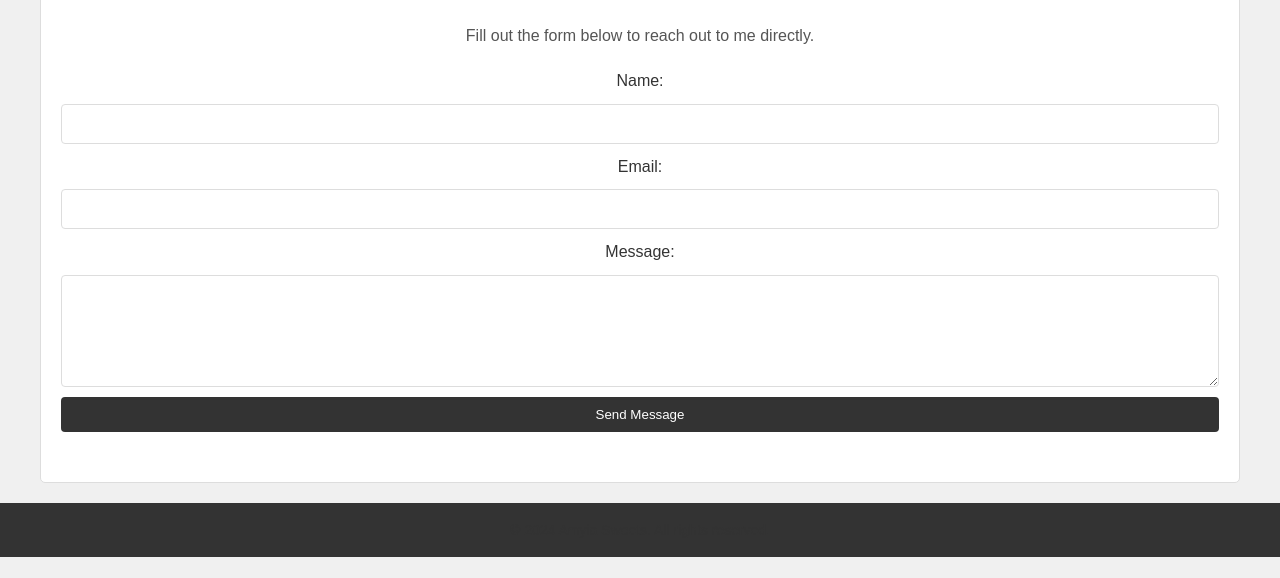
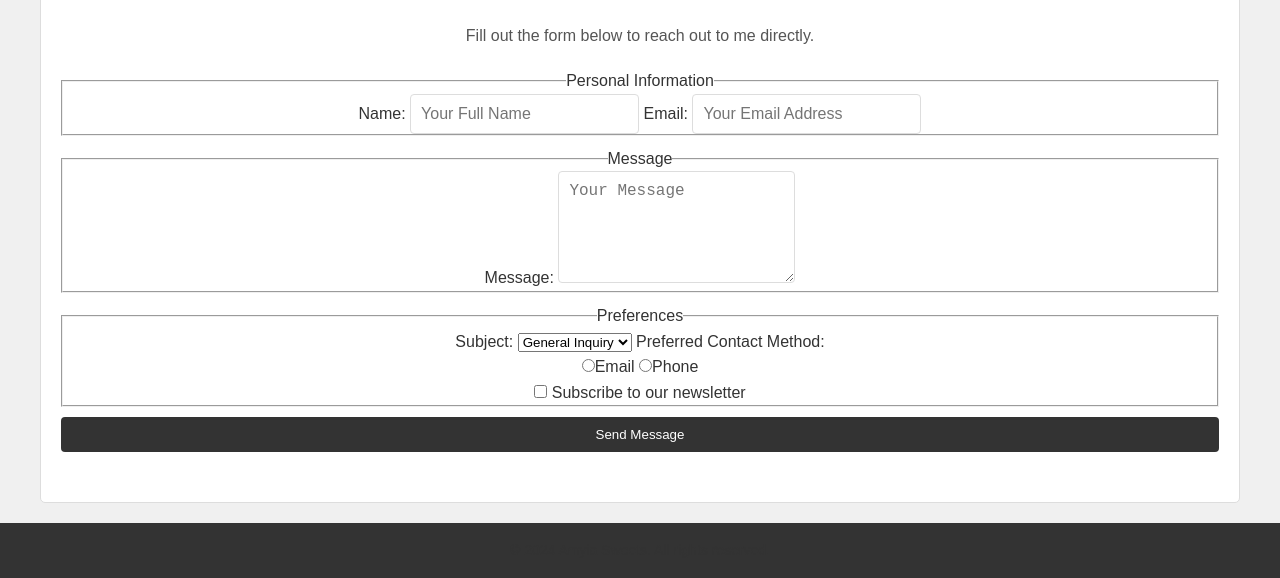
Before and after one commit to Amyiascookies/amyiasweets1, a plain HTML site: page contact.html in a window 1280 px wide. Shown: the part 526-1104 px from the top of the page. Before the commit the page ends 1083 px from the top, so only its background shows below. Drawn offline with Linux system fonts and the light colour scheme.

Commit message:
Update contact.html

```diff
--- a/contact.html
+++ b/contact.html
@@ -30,7 +30,7 @@
         <p>If you have any questions or would like to learn more about what we do, please don't hesitate to reach out.</p>
         <address>
             Email: <a href="mailto:info@company.com">Amyia_evans@amyiasweets.com</a><br>
-            Phone: (123) 456-7890
+            Phone: (941) 456-7890
         </address>
     </section>
 
@@ -38,16 +38,54 @@
     <section class="contact-row">
         <h2>Contact Form</h2>
         <p>Fill out the form below to reach out to me directly.</p>
-        <form action="contact_process.php" method="POST">
-            <label for="name">Name:</label>
-            <input type="text" id="name" name="name" required>
+        <form action="response_page.js" method="post">
 
-            <label for="email">Email:</label>
-            <input type="email" id="email" name="email" required>
+            <!-- Personal Information Fieldset -->
+            <fieldset>
+                <legend>Personal Information</legend>
 
-            <label for="message">Message:</label>
-            <textarea id="message" name="message" rows="5" required></textarea>
+                <!-- Name Field -->
+                <label for="name">Name:</label>
+                <input type="text" id="name" name="name" required placeholder="Your Full Name">
 
+                <!-- Email Field -->
+                <label for="email">Email:</label>
+                <input type="email" id="email" name="email" required placeholder="Your Email Address">
+            </fieldset>
+
+            <!-- Message Fieldset -->
+            <fieldset>
+                <legend>Message</legend>
+
+                <!-- Message Field -->
+                <label for="message">Message:</label>
+                <textarea id="message" name="message" rows="5" required placeholder="Your Message"></textarea>
+            </fieldset>
+
+            <!-- Preferences Fieldset -->
+            <fieldset>
+                <legend>Preferences</legend>
+
+                <!-- Subject Field (Select Box) -->
+                <label for="subject">Subject:</label>
+                <select id="subject" name="subject" required>
+                    <option value="general">General Inquiry</option>
+                    <option value="feedback">Feedback</option>
+                    <option value="support">Support</option>
+                </select>
+
+                <!-- Preferred Contact Method (Radio Buttons) -->
+                <label>Preferred Contact Method:</label>
+                <div class="radio-buttons">
+                    <label><input type="radio" name="contact-method" value="email" required>Email</label>
+                    <label><input type="radio" name="contact-method" value="phone">Phone</label>
+                </div>
+
+                <!-- Newsletter Subscription (Checkbox) -->
+                <label><input type="checkbox" name="newsletter" value="subscribe"> Subscribe to our newsletter</label>
+            </fieldset>
+
+            <!-- Submit Button -->
             <button type="submit">Send Message</button>
         </form>
     </section>
```
